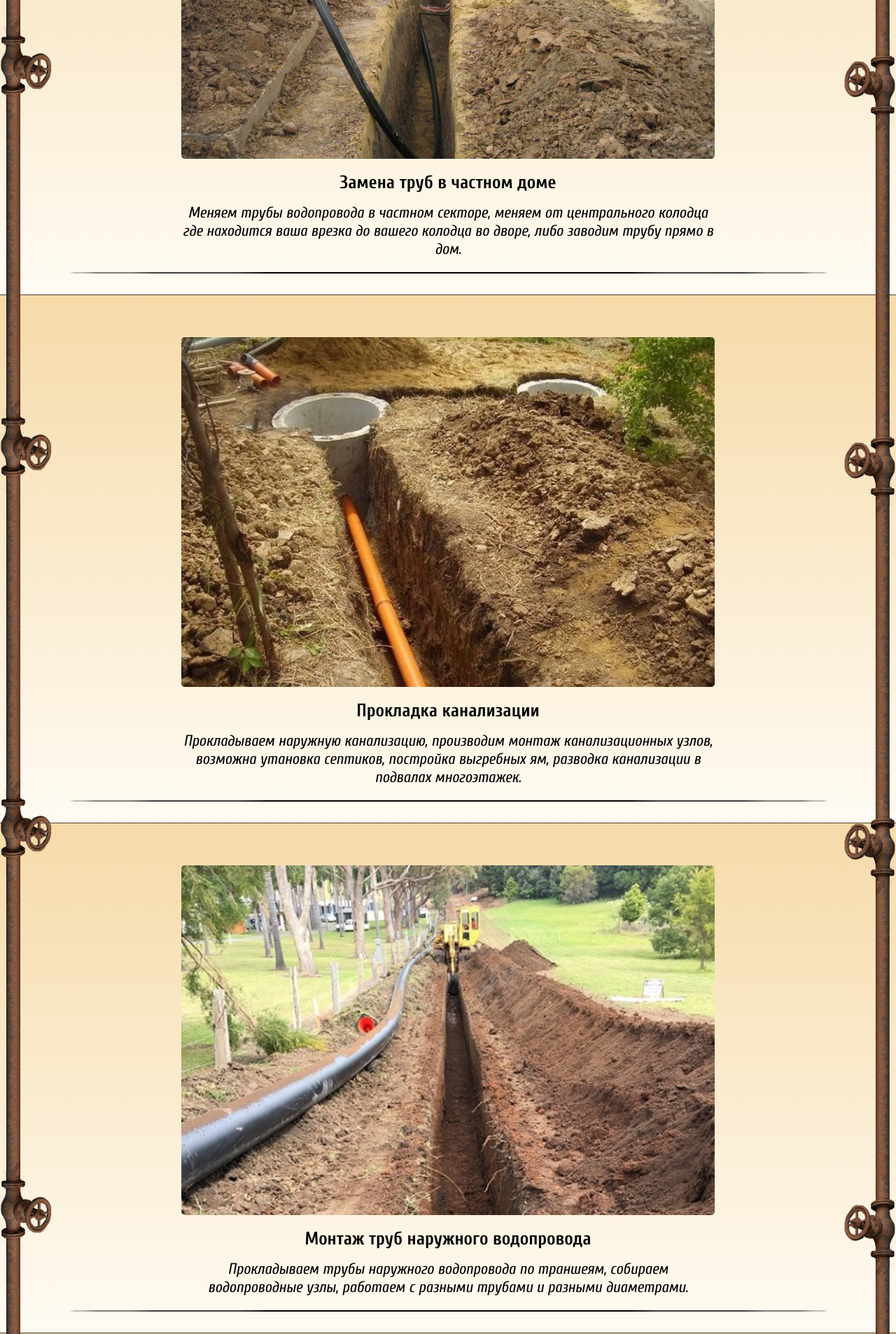
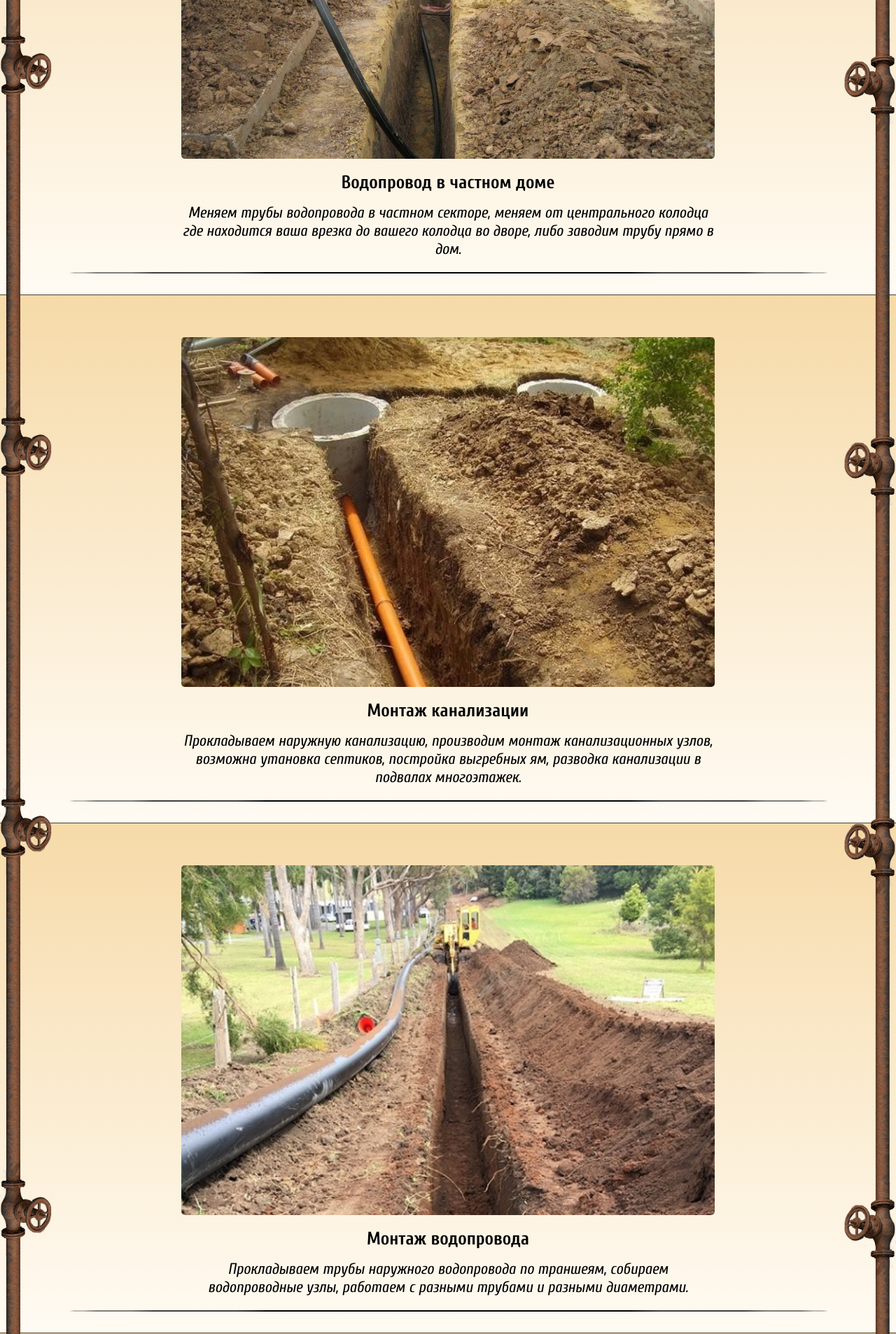
Before and after one commit to kharchenko-nikolay/prokol.ua, a PHP site: page /vidy-rabot in a window 1280 px wide. Shown: the part 700-2607 px from the top of the page at 70% size. Run offline with PHP 8.4, Linux system fonts and the light colour scheme.

Commit message:
filled in meta tags for seo

```diff
--- a/public/menu-pages/vidy-rabot.php
+++ b/public/menu-pages/vidy-rabot.php
@@ -1,11 +1,10 @@
 <?php require_once '../include/header-part-one.php'; ?>
 
-    <title>Прокол Под Дорогой в Днепре (Монтаж Водопровода и Канализации)</title>
-    <meta name="description" content="Прокол под дорогой. Монтаж водопровода и канализации.
-        Врезки под давлением. Бесплатный выезд мастера. Низкие цены. Звоните (063) 636-42-60">
-    <meta name="keywords" content="прокол под дорогой, прокол под землей, прокладка труб, монтаж систем
-        водоснабжения, монтаж водопровода в частном доме, врезка под давлением, монтаж водопровода,
-        монтаж канализации, прокладка водопроводных труб, врезка в трубу, ремонт водопровода">
+    <title>Монтаж водопровода в Днепре, Перечень Водопроводных Работ</title>
+    <meta name="description" content="Виды выполняемых услуг. Водопровод и Канализация.
+    Прокол под дорогой. Врезка в водопровод. Укладка труб в траншею. Звоните (063) 636-42-60">
+    <meta name="keywords" content="прокол под дорогой, водопровод в частном доме, канализация,
+    водопровод, врезка, монтаж полива, санация, замена задвижек, замена крана>
 
 <?php require_once '../include/header-part-two.php'; ?>
 
@@ -22,8 +21,8 @@
                 <hr>
                 <article class="container-article">
                     <img src="public/images/types-works/vodoprovod-v-dome.jpg"
-                         alt="Водопровод в доме" title="Водопровод в доме">
-                    <h3>Замена труб в частном доме</h3>
+                         alt="Водопровод в частном доме" title="Водопровод в доме">
+                    <h3>Водопровод в частном доме</h3>
                     <p>Меняем трубы водопровода в частном секторе, меняем от центрального колодца где
                         находится ваша врезка до вашего колодца во дворе, либо заводим трубу прямо в дом.</p>
                     <hr>
@@ -35,8 +34,8 @@
             <div class="container-center">
                 <article class="container-article">
                     <img src="public/images/types-works/kanalizaciya.jpg"
-                         alt="Канализация" title="Канализация">
-                    <h3>Прокладка канализации</h3>
+                         alt="Монтаж канализации" title="Канализация">
+                    <h3>Монтаж канализации</h3>
                     <p>Прокладываем наружную канализацию, производим монтаж канализационных узлов,
                         возможна утановка септиков, постройка выгребных ям,
                         разводка канализации в подвалах многоэтажек.</p>
@@ -49,8 +48,8 @@
             <div class="container-center">
                 <article class="container-article">
                     <img src="public/images/types-works/montag-vodoprovoda.jpg"
-                         alt="Монтаж наружного водопровода по траншее" title="Монтаж водопровода">
-                    <h3>Монтаж труб наружного водопровода</h3>
+                         alt="Монтаж водопровода" title="Монтаж водопровода">
+                    <h3>Монтаж водопровода</h3>
                     <p>Прокладываем трубы наружного водопровода по траншеям, собираем водопроводные узлы,
                         работаем с разными трубами и разными диаметрами.</p>
                     <hr>
@@ -62,8 +61,8 @@
             <div class="container-center">
                 <article class="container-article">
                     <img src="public/images/types-works/vrezka.jpg"
-                         alt="Врезки в водопровод" title="Врезки в водопровод">
-                    <h3>Врезки под давлением</h3>
+                         alt="Врезка в водопровод" title="Врезка в водопровод">
+                    <h3>Врезка в трубу под давлением</h3>
                     <p>Делаем врезки в центральный водопровод под давлением, в любые диаметры труб,
                         ставим качественные кованные толстостенные хомуты(седелки) с толстостенными штуцерами.</p>
                     <hr>
@@ -75,9 +74,9 @@
             <div class="container-center">
                 <article class="container-article">
                     <img src="public/images/types-works/poliv.jpg"
-                         alt="Монтаж поливки" title="Монтаж поливки">
-                    <h3>Монтаж поливки</h3>
-                    <p>Производим монтаж труб поливки сада, огорода, полисадника.</p>
+                         alt="Монтаж капельного полива" title="Монтаж капельного полива">
+                    <h3>Монтаж капельного полива</h3>
+                    <p>Производим монтаж труб системы полива сада, огорода, полисадника.</p>
                     <hr>
                 </article>
             </div>
@@ -87,7 +86,7 @@
             <div class="container-center">
                 <article class="container-article">
                     <img src="public/images/types-works/prokol.jpg"
-                         alt="Прокол грунта под дорогой" title="Прокол грунта">
+                         alt="Бестраншейная прокладка труб" title="Прокол грунта">
                     <h3>Прокол под дорогой</h3>
                     <p>Делаем проколы грунта под дорогами, под забором, под облагороженным двором и т.д.,
                         для протяжки труб или кабелей под землей дабы не разрушать поверхность,
@@ -102,8 +101,8 @@
             <div class="container-center">
                 <article class="container-article">
                     <img src="public/images/types-works/sanaciya.jpg"
-                         alt="Санация" title="Санация">
-                    <h3>Санация, протяжка трубы в трубу</h3>
+                         alt="Санация трубопроводов" title="Санация трубопроводов">
+                    <h3>Санация трубопроводов, протяжка трубы в трубу</h3>
                     <p>Санация трубопроводов, простыми словами пропихиваем новую трубу внутрь старой,
                         этот способ очень хорош тем что не нужно раскапывать траншеи и исключает нарушение
                         других коммуникаций, но он возможен только при подходящем диаметре старой трубы.</p>
@@ -116,8 +115,8 @@
             <div class="container-center">
                 <article class="container-article">
                     <img src="public/images/types-works/zadvigka.png"
-                         alt="Замена задвижек" title="Замена задвижек">
-                    <h3>Замена водопроводных задвижек</h3>
+                         alt="Замена задвижки" title="Замена задвижек">
+                    <h3>Монтаж завижек, замена задвижки</h3>
                     <p>Производим замену водопроводных задвижек различных диаметров,
                         в колодцах, в подвалах многоэтажек, возможен ремонт задвижек.</p>
                     <hr>
```
Also changed, not shown: index.php (+15 -16 lines), public/menu-pages/ceny.php (+5 -6 lines), public/menu-pages/kontakty.php (+4 -6 lines), public/menu-pages/vypolnennye-raboty.php (+5 -6 lines), public/show-work.php (+3 -6 lines).
